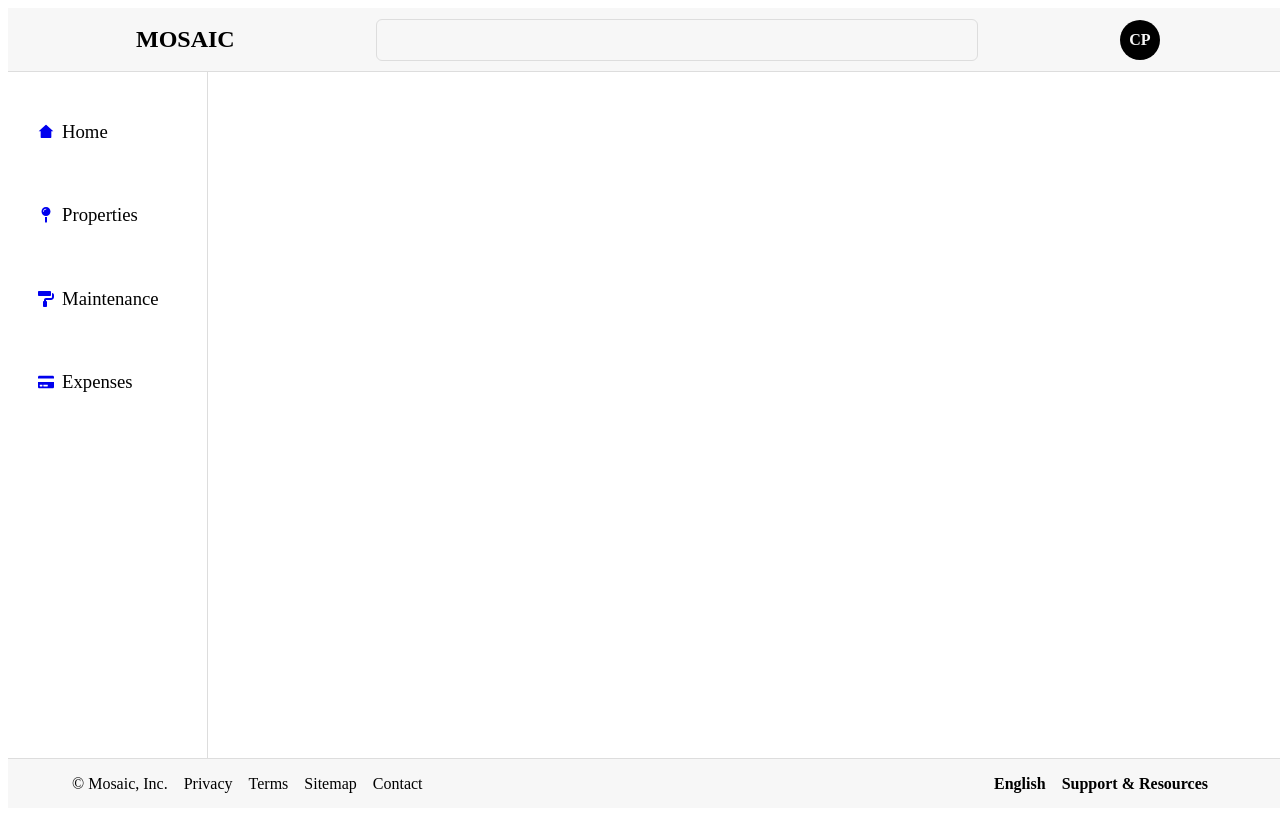
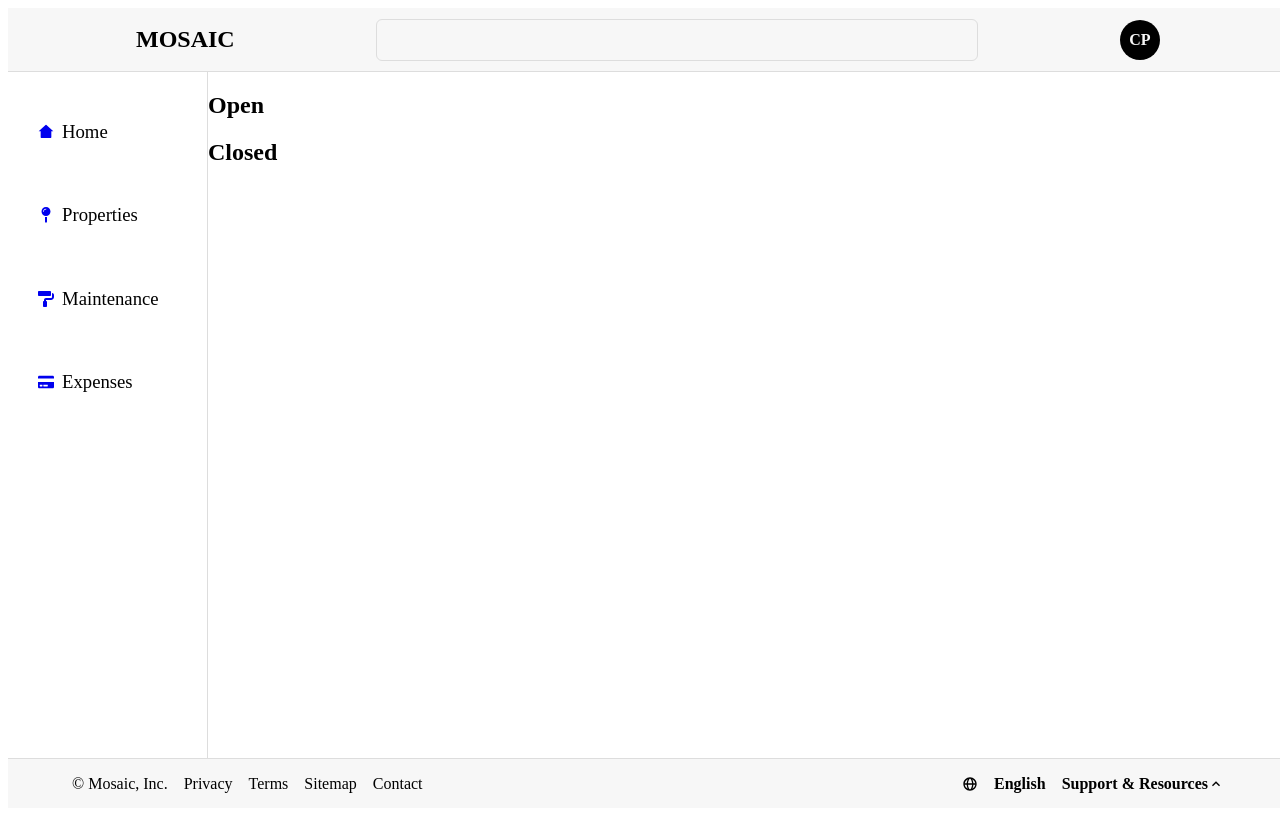
Before and after one commit to parkerchris/nextjsgraphql, a Next.js app: page /maintenance in a window 1280 px wide. Built offline with nearby package versions, Linux system fonts and the light colour scheme.

Commit message:
Add items to footer.

```diff
--- a/components/Layout.js
+++ b/components/Layout.js
@@ -7,6 +7,8 @@ import { FaCreditCard } from "react-icons/fa";
 import { FaPaintRoller } from "react-icons/fa";
 import { FaMapPin } from "react-icons/fa";
 import { RiHome2Fill } from "react-icons/ri";
+import { BiGlobe } from "react-icons/bi";
+import { MdOutlineKeyboardArrowUp } from "react-icons/md";
 
 
 export default function Layout({ children }) {
@@ -72,9 +74,10 @@ export default function Layout({ children }) {
                         <p className={styles.pLeft}>Contact</p>
                     </div>
                     <div className={styles.innerFooterTwo}>
+                        <BiGlobe />
                         <p className={styles.pRight}>English</p>
                         <p className={styles.pRight}>Support & Resources</p>
-                        <p className={styles.pRight}></p>
+                        <MdOutlineKeyboardArrowUp />
                     </div>
                 </div>
             </div>
--- a/pages/maintenance.js
+++ b/pages/maintenance.js
@@ -2,6 +2,9 @@ import Layout from '../components/Layout'
 
 export default function Maintenance() {
     return (
-        <Layout/>
+        <Layout>
+            <h2>Open</h2>
+            <h2>Closed</h2>
+        </Layout>
     )
 }
```
